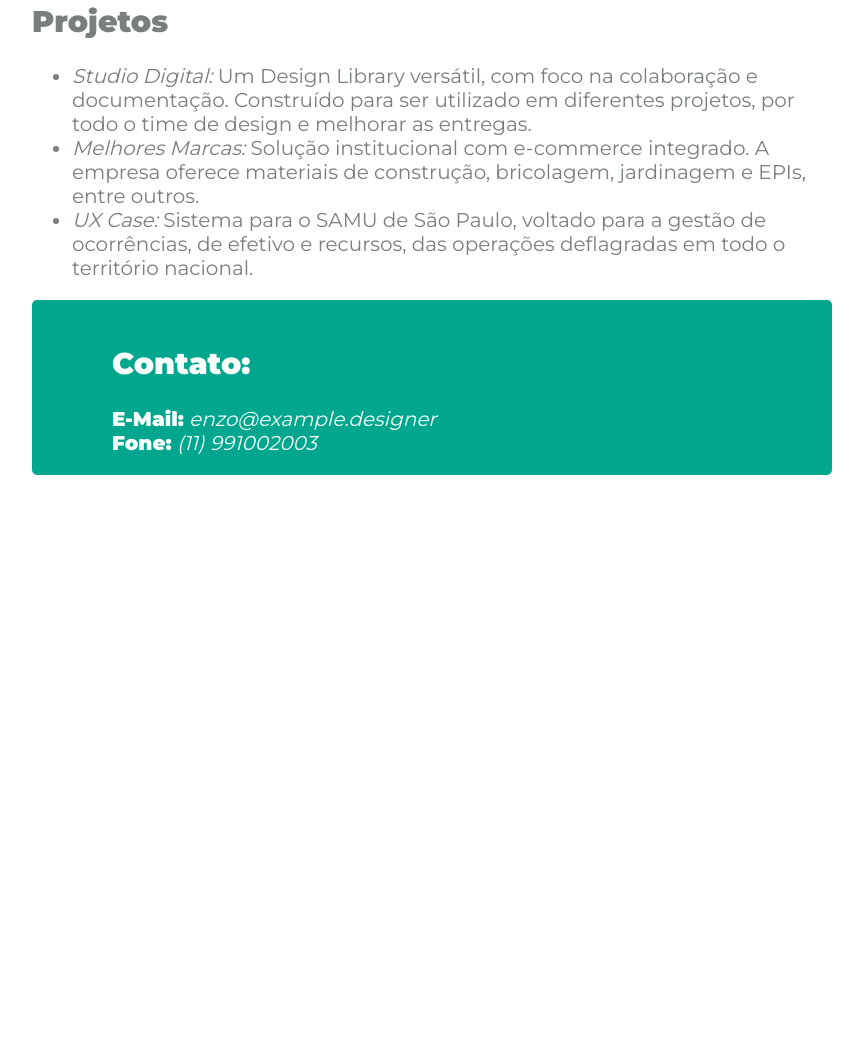
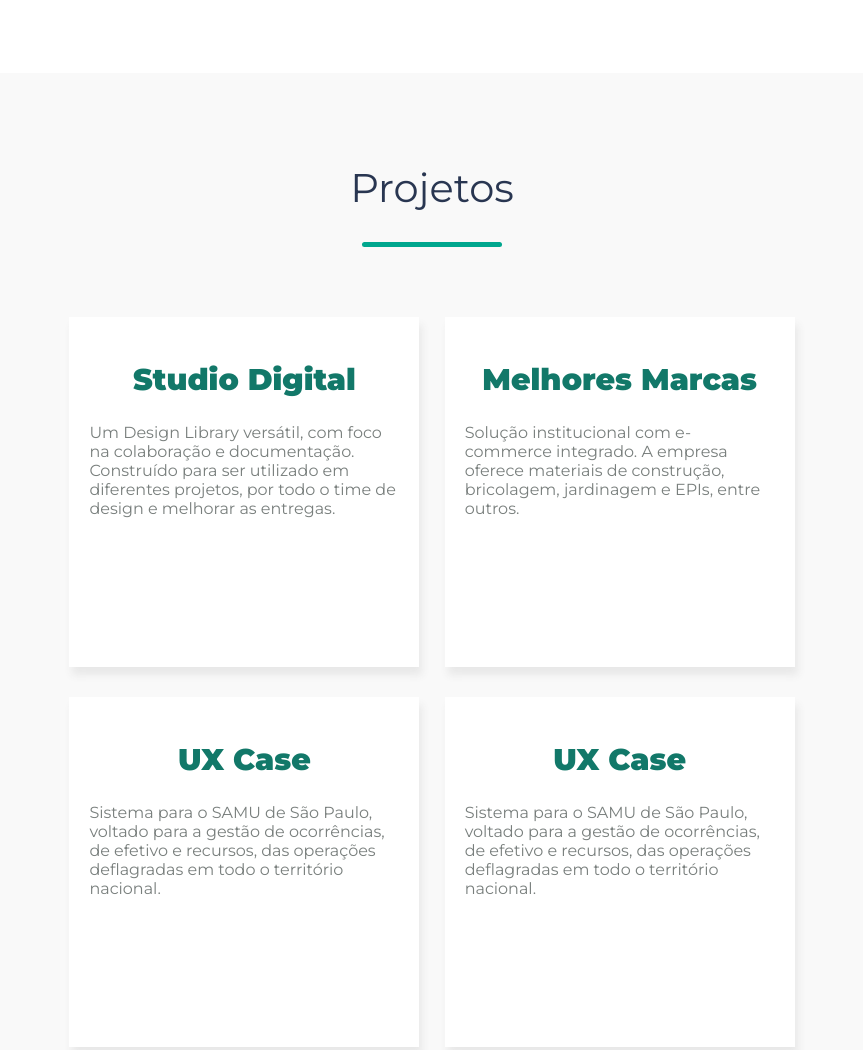
Before and after one commit to felipesoaresfl/D2.3-pag-pessoal, a plain HTML site: page index.html in a window 1280 px wide. Shown: the part 2136-3186 px from the top of the page, without its empty margins (208-1071 px from the left). Before the commit the page ends 2611 px from the top, so only its background shows below. Drawn offline with Linux system fonts and the light colour scheme.

Commit message:
adicionando boxes para cada projeto

```diff
--- a/css/style.css
+++ b/css/style.css
@@ -62,7 +62,7 @@ body h3 {
   text-align: center;
 }
 
-#conteudo {
+.conteudo {
   margin-top: 25px;
   margin-left: auto;
   margin-right: auto;
@@ -94,6 +94,9 @@ body h3 {
   width: 100%;
   height: 100px;
   margin-bottom: 30px;
+  width: 40em;
+  margin-left: auto;
+  margin-right: auto;
 }
 .progress h4 {
   font-weight: 500;
@@ -127,6 +130,64 @@ body h3 {
   margin-top: 10px;
 }
 
+.projetos {
+  background-color: #f9f9f9;
+  width: 100%;
+  height: 1000px;
+  margin-top: 100px;
+  padding-top: 20px;
+}
+
+.projetos h1 {
+  margin-top: 50px;
+  padding-top: 20px;
+  font-size: 40px;
+  font-weight: 400;
+  text-align: center;
+  color: #293651;
+}
+
+.sublinhadoStyleCenter {
+  background-color: #00a78e;
+  height: 5px;
+  border-radius: 5px;
+  border-bottom: #00a78e;
+  width: 140px;
+  margin: auto;
+  margin-top: 30px;
+}
+
+.caixas-projetos {
+  margin-top: 40px;
+  width: 1000px;
+  height: 800px;
+  text-align: center;
+  margin-right: auto;
+  margin-left: auto;
+}
+
+.caixas-projetos > .box-projeto {
+  display: inline-block;
+  width: 350px;
+  height: 350px;
+  padding: 20px 20px 20px;
+  margin-left: 10px;
+  margin-right: 10px;
+  margin-top: 30px;
+  background-color: #ffffff;
+  box-shadow: 3px 8px 8px #e8e8e8;
+  box-sizing: border-box;
+}
+
+.box-projeto p {
+  font-size: 16px;
+  color: #797f7d;
+  text-align: left;
+}
+
+.box-projeto h2 {
+  color: #127869;
+}
 .btn-topo {
   cursor: pointer;
   height: 0px;
--- a/index.html
+++ b/index.html
@@ -30,7 +30,7 @@
           foco é criar experiências significativas para as pessoas.
         </p>
 
-        <a href="#conteudo">
+        <a href="#ancora">
           <button class="button">Mais informações</button>
         </a>
       </div>
@@ -44,7 +44,7 @@
         <div class="sublinhadoStyle"></div>
       </div>
 
-      <div id="conteudo">
+      <div class="conteudo" id="ancora">
         <p>
           Designer brasiliense, 29 anos, apaixonado por desenvolvimento de
           interfaces e viciado em tecnologia.
@@ -95,28 +95,48 @@
             <progress class="progress-bar" value="95" max="100"></progress>
           </div>
         </div>
+      </div>
 
       <div class="projetos">
-        <h2>Projetos</h2>
+        <h1>Projetos</h1>
+        <div class="sublinhadoStyleCenter"></div>
+        <div class="caixas-projetos">
+          <div class="box-projeto">
+            <h2>Studio Digital</h2>
+            <p>
+              Um Design Library versátil, com foco na colaboração e
+              documentação. Construído para ser utilizado em diferentes
+              projetos, por todo o time de design e melhorar as entregas.
+            </p>
+          </div>
 
-        <ul>
-          <li>
-            <em>Studio Digital:</em> Um Design Library versátil, com foco na
-            colaboração e documentação. Construído para ser utilizado em
-            diferentes projetos, por todo o time de design e melhorar as
-            entregas.
-          </li>
-          <li>
-            <em>Melhores Marcas:</em> Solução institucional com e-commerce
-            integrado. A empresa oferece materiais de construção, bricolagem,
-            jardinagem e EPIs, entre outros.
-          </li>
-          <li>
-            <em>UX Case:</em> Sistema para o SAMU de São Paulo, voltado para a
-            gestão de ocorrências, de efetivo e recursos, das operações
-            deflagradas em todo o território nacional.
-          </li>
-        </ul>
+          <div class="box-projeto">
+            <h2>Melhores Marcas</h2>
+            <p>
+              Solução institucional com e-commerce integrado. A empresa oferece
+              materiais de construção, bricolagem, jardinagem e EPIs, entre
+              outros.
+            </p>
+          </div>
+
+          <div class="box-projeto">
+            <h2>UX Case</h2>
+            <p>
+              Sistema para o SAMU de São Paulo, voltado para a gestão de
+              ocorrências, de efetivo e recursos, das operações deflagradas em
+              todo o território nacional.
+            </p>
+          </div>
+
+          <div class="box-projeto">
+            <h2>UX Case</h2>
+            <p>
+              Sistema para o SAMU de São Paulo, voltado para a gestão de
+              ocorrências, de efetivo e recursos, das operações deflagradas em
+              todo o território nacional.
+            </p>
+          </div>
+        </div>
       </div>
 
       <a class="btn-topo" href="#">
```
Lines whose indentation alone changed are shown as unchanged.
